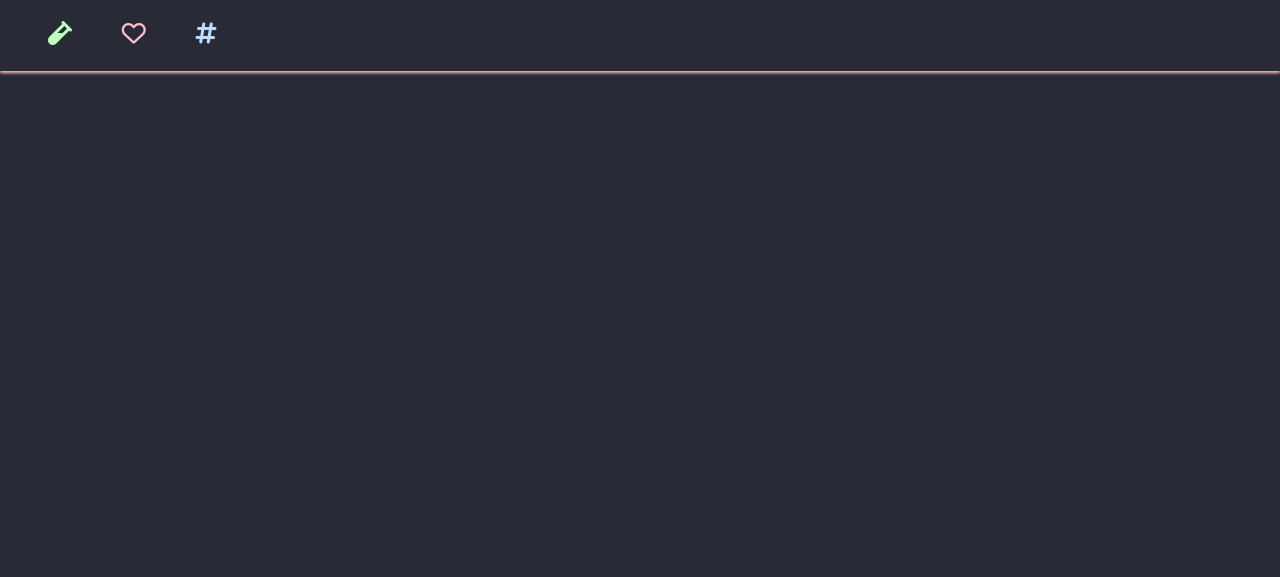
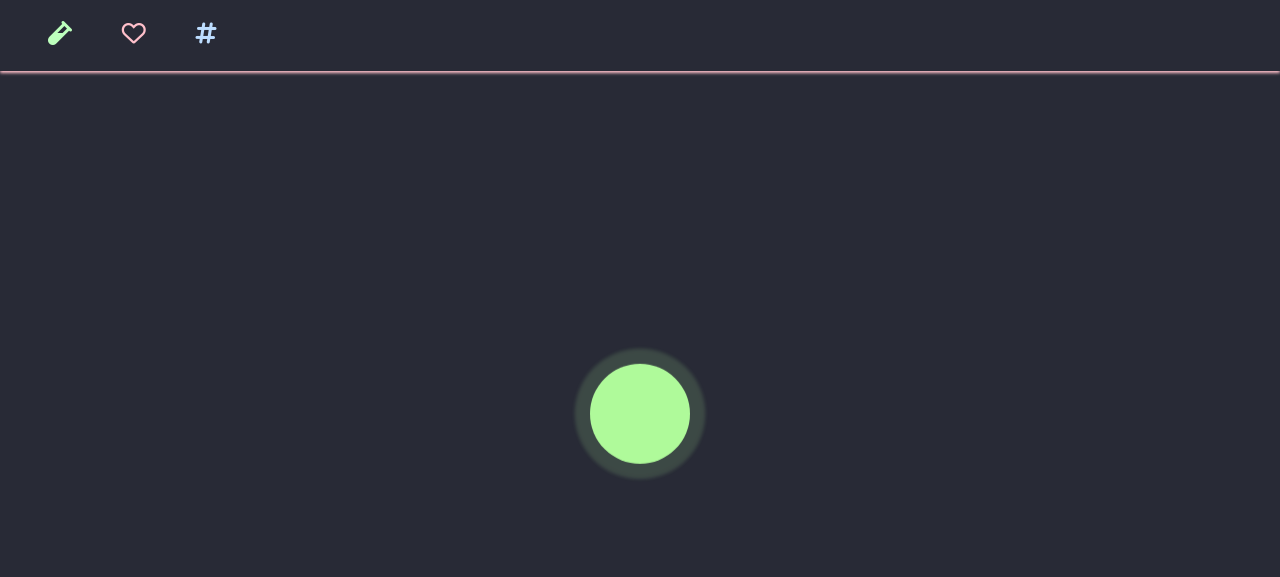
Before and after one commit to ryanpunwasi/valentnost, a React app: page /mastered in a window 1280 px wide. Built offline with nearby package versions, Linux system fonts and the light colour scheme; a web font is replaced by a local one.

Commit message:
feat: add initial markup for mastered page

```diff
--- a/src/components/App.js
+++ b/src/components/App.js
@@ -1,25 +1,26 @@
-import React from 'react';
-import { Router, Route, Switch } from 'react-router-dom';
+import React from "react";
+import { Router, Route, Switch } from "react-router-dom";
 
-import history from '../history';
+import history from "../history";
 
-import Nav from './Nav';
-import StartRoute from './StartRoute';
-import PracticeRoute from './PracticeRoute';
+import Nav from "./Nav";
+import StartRoute from "./StartRoute";
+import PracticeRoute from "./PracticeRoute";
+import MasteredRoute from "./MasteredRoute";
 
 const App = () => {
-  return(
+  return (
     <React.Fragment>
-        <Router history={history}>
+      <Router history={history}>
         <Nav />
-          <Switch>
-            <Route path='/' exact component={StartRoute} />
-            <Route path='/practice' exact component={PracticeRoute} />
-          </Switch>
-        </Router>
-      </React.Fragment>
-
+        <Switch>
+          <Route path="/" exact component={StartRoute} />
+          <Route path="/practice" exact component={PracticeRoute} />
+          <Route path="/mastered" exact component={MasteredRoute} />
+        </Switch>
+      </Router>
+    </React.Fragment>
   );
-}
+};
 
 export default App;
--- /dev/null
+++ b/src/components/MasteredRoute.css
@@ -0,0 +1,58 @@
+.mastered-page-container {
+  display: flex;
+  justify-content: center;
+  align-items: center;
+  height: calc(100vh - 4em);
+}
+
+#atom {
+  --atom-size: 300px;
+  position: relative;
+  width: var(--atom-size);
+  height: var(--atom-size);
+  display: inline-block;
+  margin: 10px auto;
+}
+
+#nucleus {
+  position: absolute;
+  top: 0;
+  right: 0;
+  bottom: 0;
+  left: 0;
+  width: 100px;
+  height: 100px;
+  border-radius: 50%;
+  margin: auto;
+  background-color: rgb(175, 250, 154);
+  animation: float 3s linear infinite, glow ease-in 5s infinite;
+  transform: scale(1.5);
+}
+
+@keyframes float {
+  0% {
+    transform: translateY(0);
+  }
+
+  50% {
+    transform: translateY(-15px);
+  }
+
+  100% {
+    transform: translateY(0);
+  }
+}
+
+@keyframes glow {
+  0% {
+    box-shadow: 0 0 0 0 rgba(0, 0, 2px, 0);
+  }
+
+  70% {
+    box-shadow: 0 0 5px 20px rgba(175, 250, 154, 0.2);
+  }
+
+  100% {
+    box-shadow: 0 0 0 0 rgba(0, 0, 0, 0);
+  }
+}
--- /dev/null
+++ b/src/components/MasteredRoute.jsx
@@ -0,0 +1,20 @@
+import React from "react";
+import "./MasteredRoute.css";
+
+const Mastered = () => {
+  return (
+    <div className="mastered-page-container">
+      <div id="atom">
+        <div id="nucleus"></div>
+        <div className="orbit">
+          <div className="electron"></div>
+        </div>
+        <div className="orbit">
+          <div className="electron"></div>
+        </div>
+      </div>
+    </div>
+  );
+};
+
+export default Mastered;
--- a/src/components/MasteryButton.css
+++ b/src/components/MasteryButton.css
@@ -63,6 +63,7 @@
 
 .mastery-button:hover {
   cursor: pointer;
+  animation: none;
 }
 
 @keyframes pulse {
--- a/src/components/Progress.jsx
+++ b/src/components/Progress.jsx
@@ -1,4 +1,5 @@
 import { useState } from "react";
+import { Link } from "react-router-dom";
 import ProgressBar from "./ProgressBar";
 import MasteryButton from "./MasteryButton";
 import { connect } from "react-redux";
@@ -10,7 +11,14 @@ const Progress = props => {
   const [mastered, setMastered] = useState(false);
 
   const renderProgress = progress => {
-    let rendered = progress === 100 ? <MasteryButton /> : progress + "%";
+    let rendered =
+      progress === 100 ? (
+        <Link to="/mastered">
+          <MasteryButton />
+        </Link>
+      ) : (
+        progress + "%"
+      );
     return rendered;
   };
 
```
